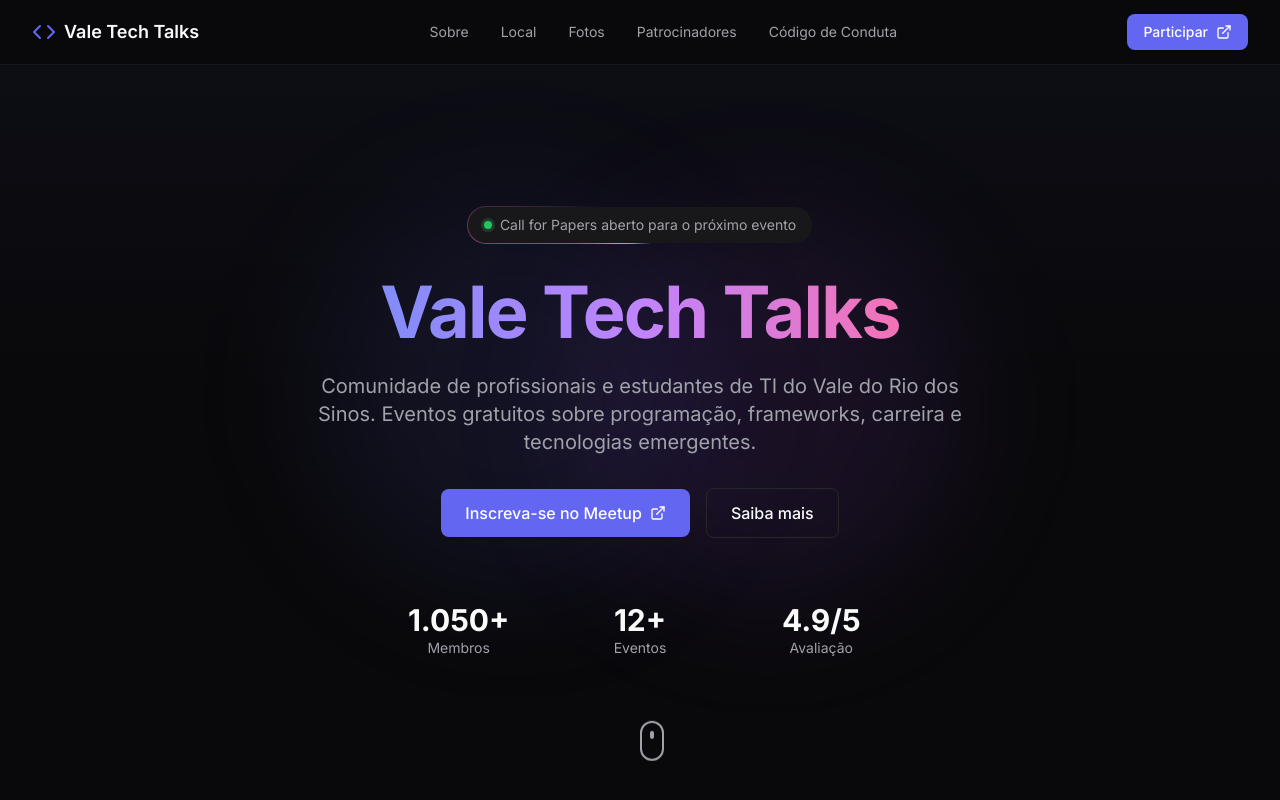
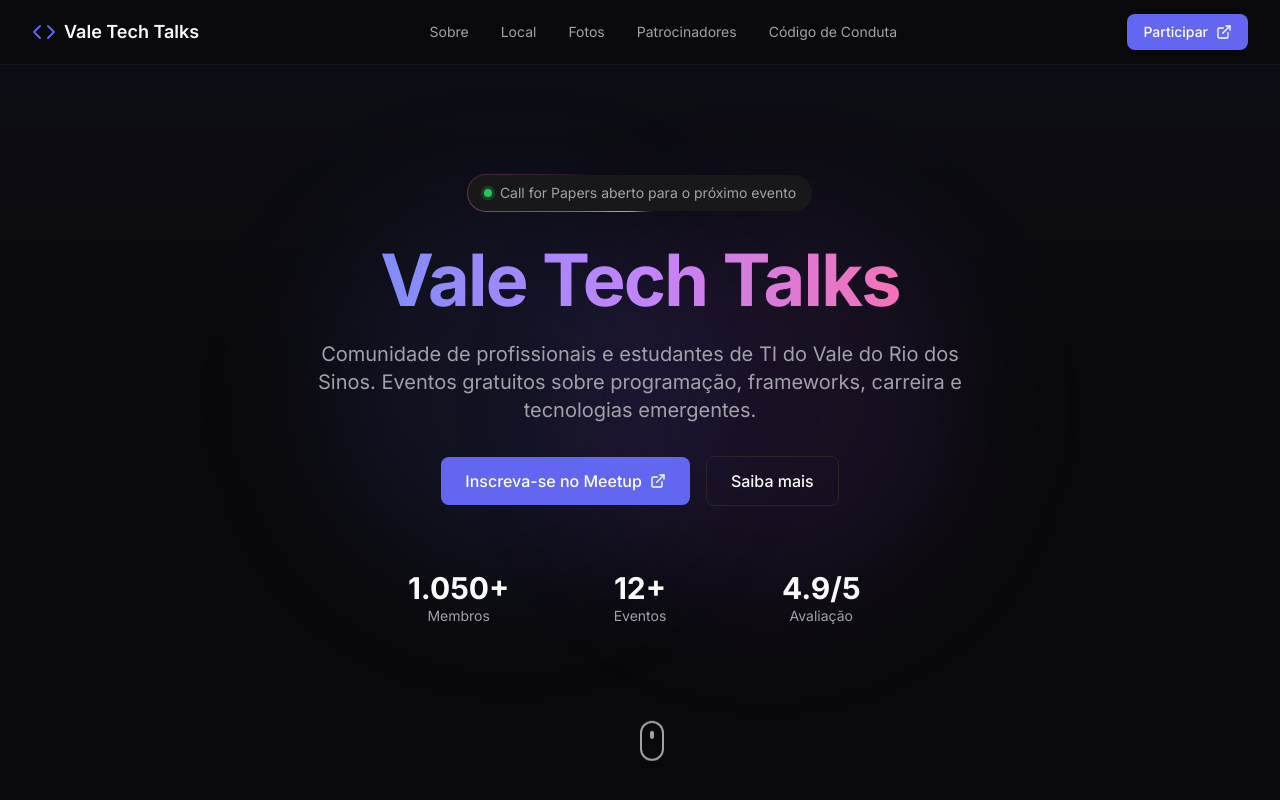
Before and after one commit to valetechtalks/vale-tech-talks, a Next.js app: page / in a window 1280 px wide. Shown: the top 800 px of the page. Built offline with nearby package versions, Linux system fonts and the light colour scheme.

Commit message:
Reduce spacing at the top of the page

```diff
--- a/src/app/(home)/components/HeroSection.tsx
+++ b/src/app/(home)/components/HeroSection.tsx
@@ -13,7 +13,7 @@
       <div className="absolute top-1/4 left-1/4 w-96 h-96 bg-accent/10 rounded-full blur-3xl" />
       <div className="absolute bottom-1/4 right-1/4 w-96 h-96 bg-purple-500/10 rounded-full blur-3xl" />
 
-      <div className="relative mx-auto max-w-7xl px-4 sm:px-6 lg:px-8 py-32 text-center">
+      <div className="relative mx-auto max-w-7xl px-4 sm:px-6 lg:px-8 pt-16 pb-32 text-center">
         <a
           href="https://forms.gle/E5jitMFcPAAm8Xhv6"
           target="_blank"
```
